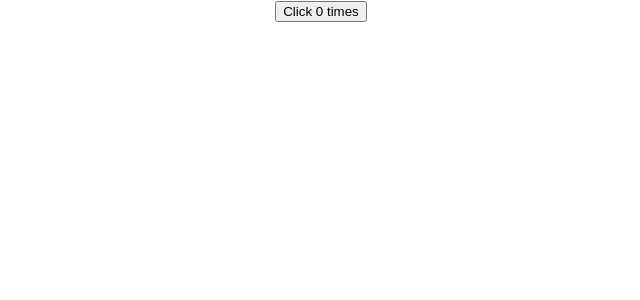
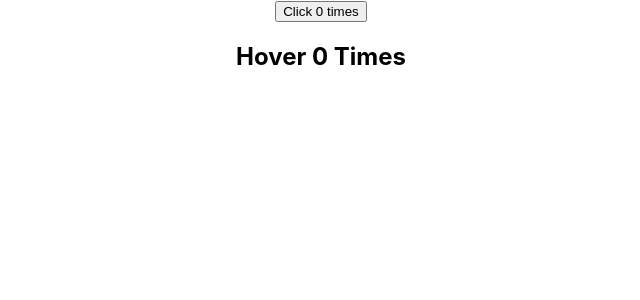
Before and after one commit to Mohamed-Ramadan1/react-codev-revesion, a React (Create React App) app: page / in a window 1280 px wide. Shown: the top 300 px of the page, without its empty margins (319-959 px from the left). Built offline with nearby package versions, Linux system fonts and the light colour scheme.

Commit message:
updating  some files

```diff
--- a/src/App.js
+++ b/src/App.js
@@ -1,11 +1,13 @@
 import './App.css';
 import ClickCounter from './Components/Revision30-43/ClickCounter';
+import HoverCounter from './Components/Revision30-43/HoverCounter';
 
 function App() {
 
   return (
     <div className="App">
-      <ClickCounter/>
+      <ClickCounter />
+      <HoverCounter/>
 
 
     </div>
--- a/src/Components/Revision30-43/HoverCounter.js
+++ b/src/Components/Revision30-43/HoverCounter.js
@@ -0,0 +1,27 @@
+import React from "react";
+
+
+class HoverCounter extends React.Component{
+    constructor () {
+        super();
+        this.state = {
+            counter:0,
+        }
+    }
+    icrementCounter = () => {
+        this.setState(prev => {
+            return{ counter: prev.counter + 1 }
+        })
+    }
+
+    render() {
+        const { counter } = this.state;
+        return (
+            <div>
+                <h2 onMouseMove={this.icrementCounter}>Hover {counter} Times</h2>
+            </div>
+        )
+    }
+}
+
+export default HoverCounter;
```
